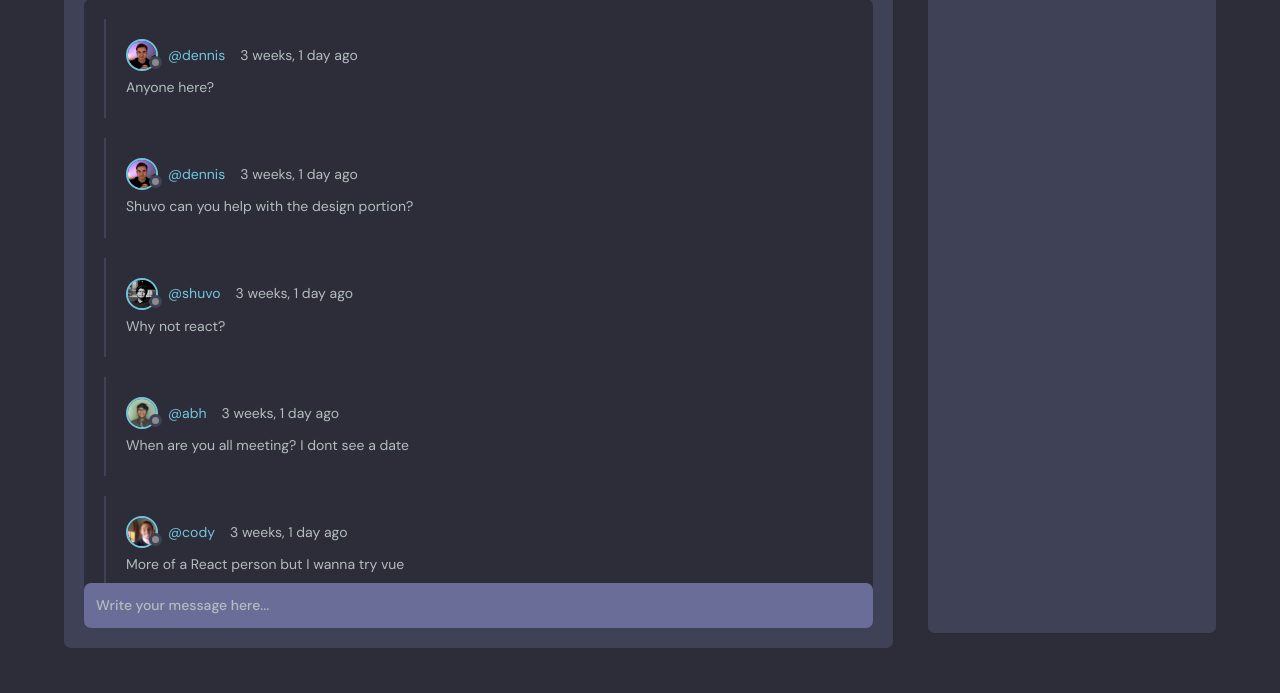
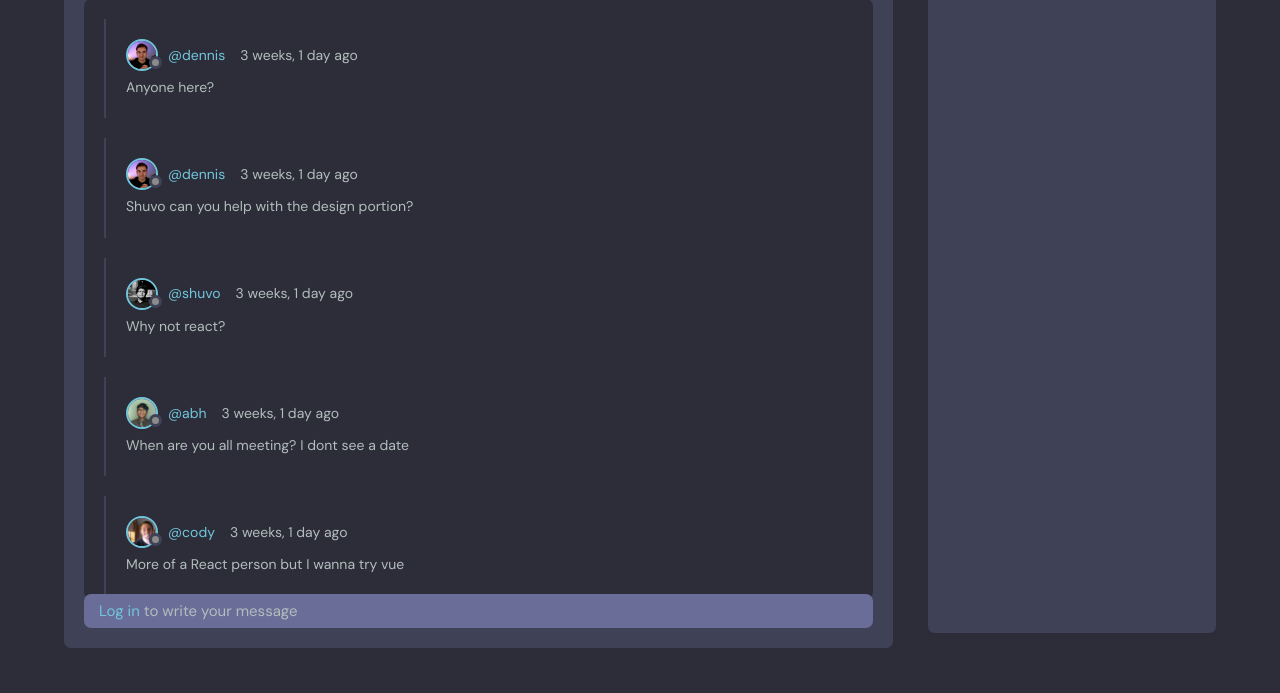
Before and after one commit to divanov11/StudyBud, a Django app: page /room/17/ in a window 1280 px wide. Shown: the part 471-1164 px from the top of the page. Run offline with Django 3.2, Linux system fonts and the light colour scheme; data comes from the database, SQL or seed files in the repository.

Commit message:
[Fix] Fixing room message form
If user is not logged and tries to add a new message the website would break , because the form was visible. Added a if condition that renders either the form or a paraph with link to log in.

```diff
--- a/base/templates/base/room.html
+++ b/base/templates/base/room.html
@@ -113,10 +113,15 @@
 
       </div>
       <div class="room__message">
-        <form action="" method="POST">
-          {% csrf_token %}
-          <input name="body" placeholder="Write your message here..." />
-        </form>
+        {% if request.user.is_authenticated %}
+          <form action="" method="POST">
+            {% csrf_token %}
+            <input name="body" placeholder="Write your message here..." />
+          </form>
+        {% else %}
+        <p class="room__login__message"> <a href="{% url 'login' %}">Log in </a> to write your message </p>
+        {% endif %}
+
       </div>
     </div>
     <!-- Room End -->
--- a/static/styles/style.css
+++ b/static/styles/style.css
@@ -1046,7 +1046,12 @@ a {
   margin-bottom: 4rem;
   height: 64%;
 }
+.room__login__message{
+  background: var(--color-dark-light);
+  padding: 0.5rem 1.5rem;
+  border-radius: 0.7rem;
 
+}
 .threads h3 {
   text-transform: uppercase;
   font-weight: 500;
```
